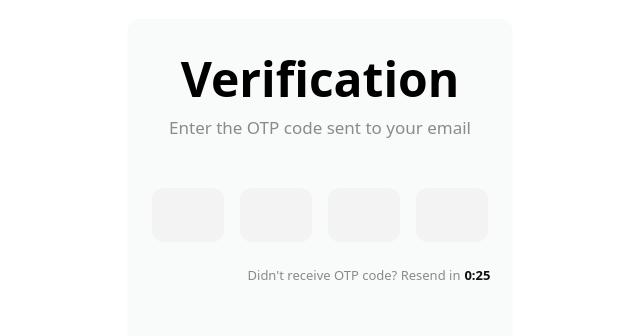
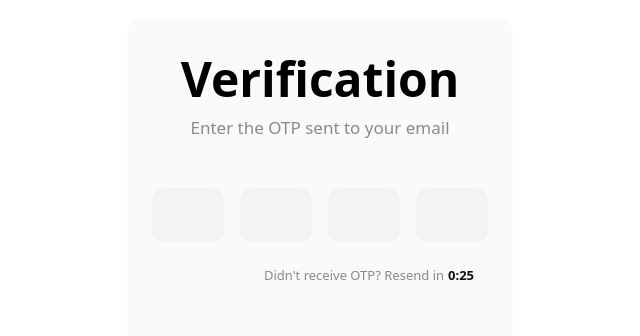
Before and after one commit to dignitestudios-dev/BuzzHub-SignUp, a React (Vite) app: page /verify-otp in a window 1280 px wide. Shown: the part 171-507 px from the top of the page, without its empty margins (320-960 px from the left). Built offline with nearby package versions, Linux system fonts and the light colour scheme.

Commit message:
is Session changes

```diff
--- a/src/components/RequestSuccessScreen.jsx
+++ b/src/components/RequestSuccessScreen.jsx
@@ -15,7 +15,6 @@ const RequestSuccessScreen = () => {
   const [loading, setLoading] = useState(false);
   const [infoLoading, setInfoLoading] = useState(false);
   const [subscription, setSubscription] = useState("");
-  console.log("🚀 ~ RequestSuccessScreen ~ subscription:", subscription);
 
   const createConnect = async (e) => {
     e.preventDefault();
--- a/src/pages/Login.jsx
+++ b/src/pages/Login.jsx
@@ -11,7 +11,6 @@ const Login = () => {
   const navigate = useNavigate();
 
   let queryParams = {};
-  console.log("🚀 ~ Login ~ queryParams:", queryParams);
 
   for (const [key, value] of searchParams.entries()) {
     queryParams[key] = value;
@@ -22,18 +21,25 @@ const Login = () => {
   const handleTokenLogin = async () => {
     try {
       const { status, isSubscribed, token, isSessionComplete } = queryParams;
+      console.log("🚀 ~ handleTokenLogin ~ status:", status);
+
       sessionStorage.setItem("token", token);
       if (status === "Approved") {
-        if (isSubscribed === "true") {
+        console.log("🚀 ~ approved ~ status:", status);
+        if (isSessionComplete === "false") {
+          navigate("/userinfo");
+        } else if (isSubscribed === "true") {
           navigate("/req-success", { state: "approve" });
         } else {
           navigate("/packages");
         }
       } else if (status === "Pending") {
         navigate("/req-success", { state: "pending" });
-      } else {
-        navigate("/userinfo");
+        console.log("🚀 pending status:", status);
       }
+      // } else {
+      //   navigate("/userinfo");
+      // }
     } catch (err) {
       console.log("🚀 ~ handleTokenLogin ~ err:", err);
       ErrorToast("User Not Found");
--- a/src/pages/VerifyOtp.jsx
+++ b/src/pages/VerifyOtp.jsx
@@ -107,7 +107,7 @@ const VerifyOtp = () => {
               Verification
             </h1>
             <p className="text-[#8A8A8A] font-normal md:text-[17px] text-[14px]">
-              Enter the OTP code sent to your email
+              Enter the OTP sent to your email
             </p>
           </div>
           <div className="w-full h-auto grid grid-cols-4 justify-center items-center gap-4 mb-6 mt-12 ">
@@ -129,7 +129,7 @@ const VerifyOtp = () => {
           <div className="w-full h-auto flex justify-center lg:flex lg:flex-col mb-10 md:justify-start md:mb-20 gap-1">
             <div className="w-full lg:w-[434px] flex justify-center items-center lg:justify-center lg:items-center gap-1">
               <span className="text-[13px] font-medium text-[#8a8a8a]">
-                Didn't receive OTP code? Resend in
+                Didn't receive OTP? Resend in
               </span>
               {isActive ? (
                 <CountDown
```
